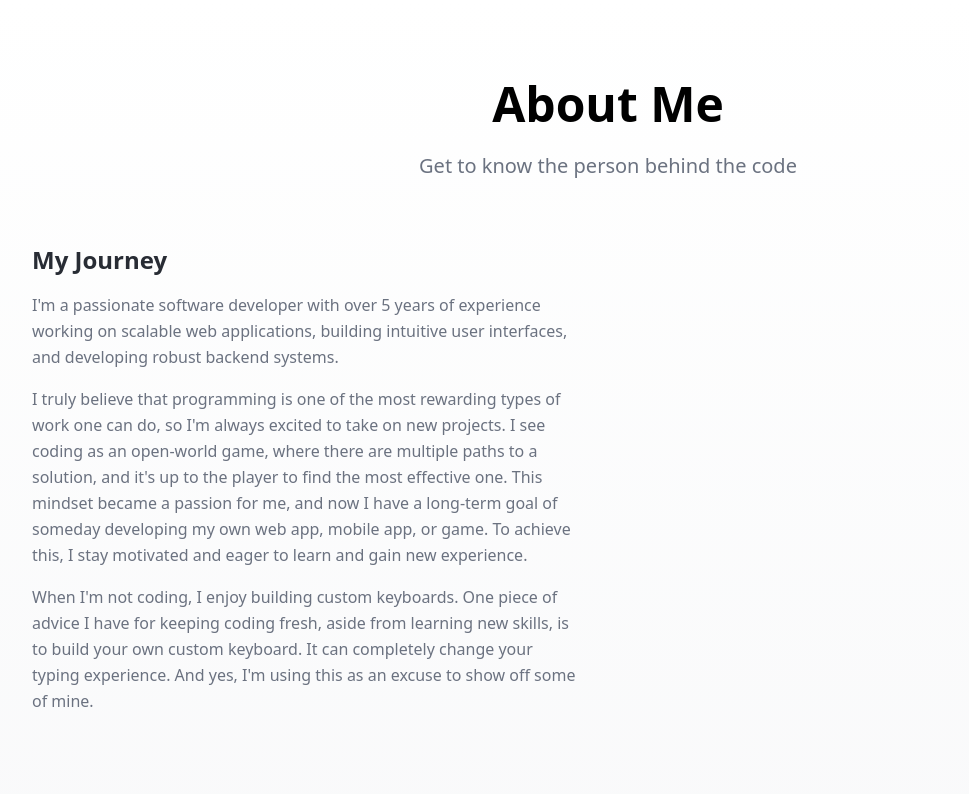
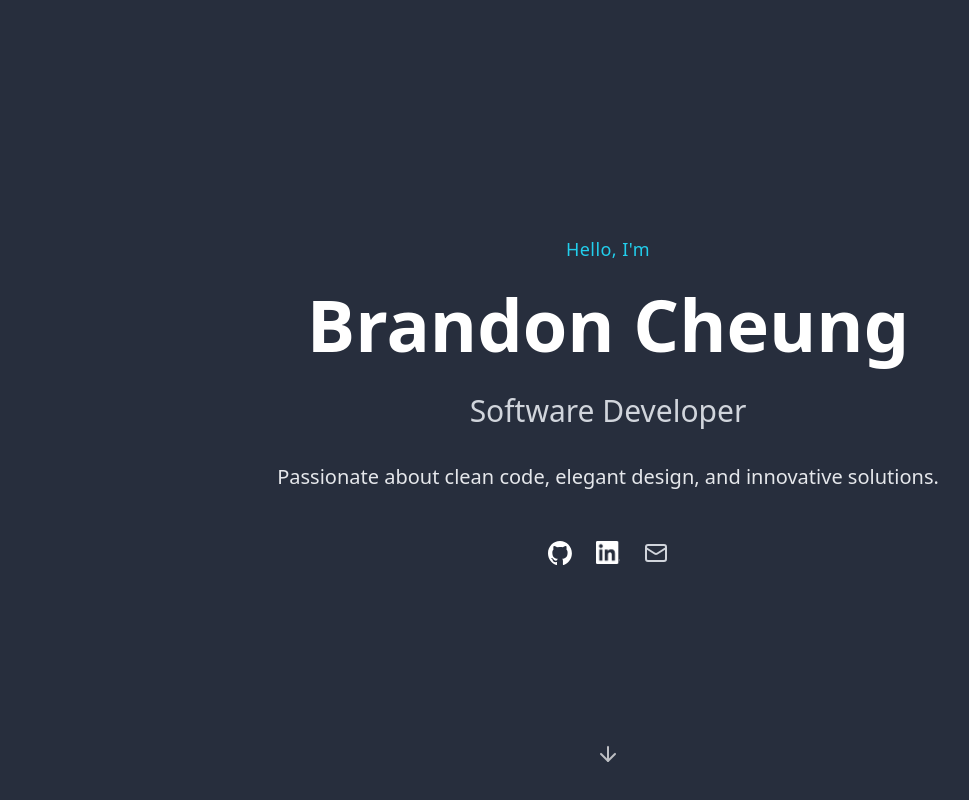
Before and after one commit to bwcheung/portfolio, a React (Vite) app: page / in a window 1280 px wide. Shown: the top 800 px of the page, without its empty margins (32-1001 px from the left). Built offline with nearby package versions, Linux system fonts and the light colour scheme.

Commit message:
finish main section

```diff
--- a/src/components/main.jsx
+++ b/src/components/main.jsx
@@ -1,2 +1,59 @@
+import { getIcon } from "../utils/iconHelper"
+import GitHubSVG from "../assets/github-mark-white.svg"
+import InPNG from "../assets/inBug-White.png"
+
 export const Main = () => {
+  return (
+    <section className="relative min-h-screen flex items-center justify-center overflow-hidden">
+      <div className="absolute inset-0 bg-gray-900 opacity-90" />
+
+      <div className="relative z-10 max-w-4xl mx-auto px-6 text-center text-white">
+        <div>
+          <p className="text-accent font-medium text-lg mb-4 tracking-wide">
+            Hello, I'm
+          </p>
+
+          <h1 className="text-5xl md:text-7xl font-bold mb-6 leading-tight">
+            Brandon Cheung
+          </h1>
+
+          <h2 className="text-2xl md:text-3xl text-gray-300 mb-8 font-light">
+            Software Developer
+          </h2>
+
+          <p className="text-xl text-gray-200 mb-12 max-w-2xl mx-auto leading-relaxed">
+            Passionate about clean code, elegant design, and innovative solutions.
+          </p>
+
+          <div className="flex gap-6 justify-center">
+            <a
+              href="https://github.com"
+              className="text-gray-300 hover:text-accent"
+              aria-label="GitHub Profile"
+            >
+              <img src={GitHubSVG} width={24} height={24}></img>
+            </a>
+            <a
+              href="https://linkedin.com"
+              className="text-gray-300 hover:text-accent"
+              aria-label="LinkedIn Profile"
+            >
+              <img src={InPNG} width={24} height={24}></img>
+            </a>
+            <a
+              href="mailto:bwcheung8@gmail.com"
+              className="text-gray-300 hover:text-accent"
+              aria-label="Email Contact"
+            >
+              {getIcon("Mail")}
+            </a>
+          </div>
+        </div>
+      </div>
+
+      <div className="absolute bottom-8 left-1/2 transform -translate-x-1/2 text-white animate-bounce">
+        {getIcon("ArrowDown", 24, "opacity-70")}
+      </div>
+    </section>
+  );
 }
```
